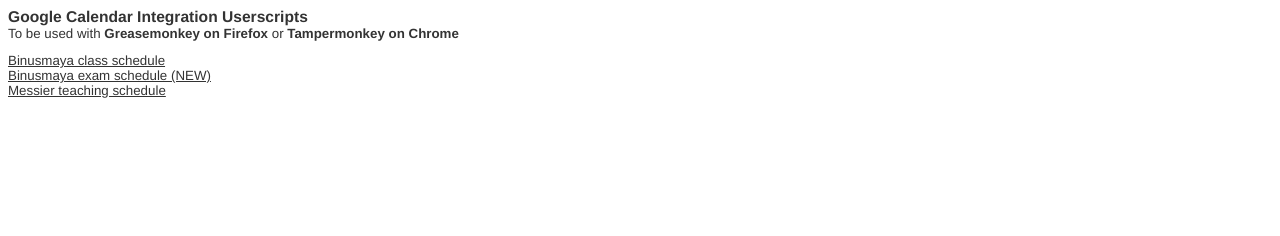
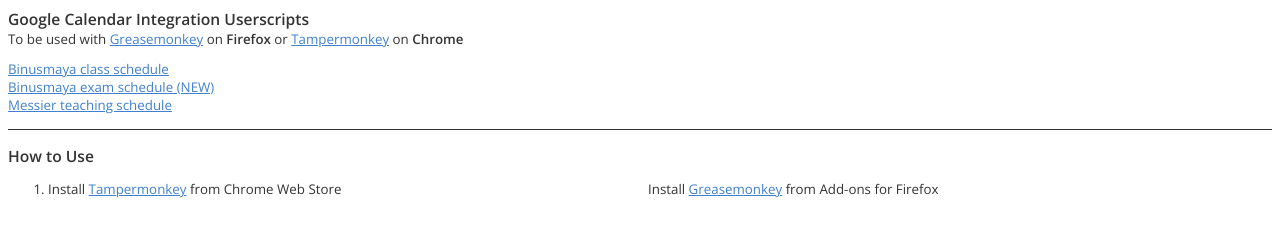
Before and after one commit to Frizz925/frizz925.github.io, a plain HTML site: page index.html in a window 1280 px wide. Drawn offline with nearby package versions, Linux system fonts and the light colour scheme.

Commit message:
Documentation commit

```diff
--- a/index.html
+++ b/index.html
@@ -1,14 +1,15 @@
 <html>
 	<head>
 		<title>frizz925.github.io - Google Calendar Integration Userscripts</title>
+        <link href='https://fonts.googleapis.com/css?family=Open+Sans:400,600' rel='stylesheet' type='text/css'>
 		<style>
 			body {
-				font-family: "Helvetica", "Arial", sans-serif;
+				font-family: "Open Sans", "Arial", sans-serif;
 				font-size: 10pt;
 				color: #333;
 			}
 			a {
-				color: inherit;
+				color: #4080d0;
 			}
 			h3, h4 {
 				margin: 0;
@@ -18,20 +19,57 @@
 				font-weight: 400;
 				margin-bottom: 12px;
 			}
+            hr {
+                border: none;
+                height: 1px;
+                background-color: #333;
+                margin: 15px 0;
+            }
 			ul {
 				list-style: none;
 				margin: 0;
 				padding: 0;
 			}
+            .step-list img {
+                max-width: 600px;
+                display: block;
+                margin-bottom: 15px;
+            }
+
+            .divided > div {
+                float: left;
+            }
+
+            .divided > div:first-child {
+                width: 600px;
+            }
+
+            .divided > div::before {
+                font-weight: 600;
+                display: block;
+            }
 		</style>
 	</head>
 	<body>
 		<h3>Google Calendar Integration Userscripts</h3>
-		<h4>To be used with <b>Greasemonkey on Firefox</b> or <b>Tampermonkey on Chrome</b></h4>
+        <h4>To be used with <a href="https://addons.mozilla.org/en-US/firefox/addon/greasemonkey/">Greasemonkey</a> on <b>Firefox</b> or <a href="https://chrome.google.com/webstore/detail/tampermonkey/dhdgffkkebhmkfjojejmpbldmpobfkfo?hl=en">Tampermonkey</a> on <b>Chrome</b></h4>
 		<ul>
 			<li><a href="/js/BinusmayaGoogleCalendar.js">Binusmaya class schedule</a></li>
             <li><a href="/js/BinusmayaExamGoogleCalendar.js">Binusmaya exam schedule (NEW)</a></li>
 			<li><a href="/js/MessierGoogleCalendar.js">Messier teaching schedule</a></li>
 		</ul>
+        <hr/>
+        <h3>How to Use</h3>
+        <div class="divided-header"></div>
+        <ol class="step-list">
+            <li class="divided">
+                <div class="for-chrome">
+                    Install <a href="https://chrome.google.com/webstore/detail/tampermonkey/dhdgffkkebhmkfjojejmpbldmpobfkfo?hl=en">Tampermonkey</a> from Chrome Web Store
+                </div>
+                <div class="for-firefox">
+                    Install <a href="https://addons.mozilla.org/en-US/firefox/addon/greasemonkey/">Greasemonkey</a> from Add-ons for Firefox
+                </div>
+            </li>
+        </ol>
 	</body>
 </html>
```
Also changed, not shown: assets/img/chrome-1.jpg (added), assets/img/chrome-2.jpg (added), assets/img/firefox-1.jpg (added).
